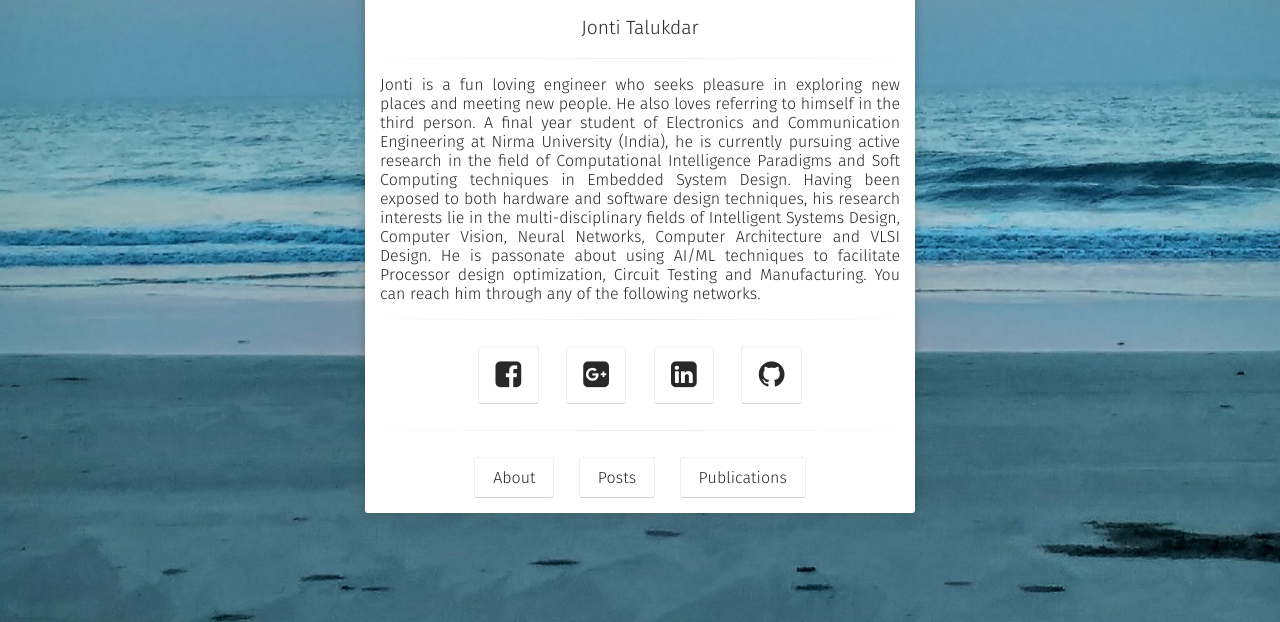
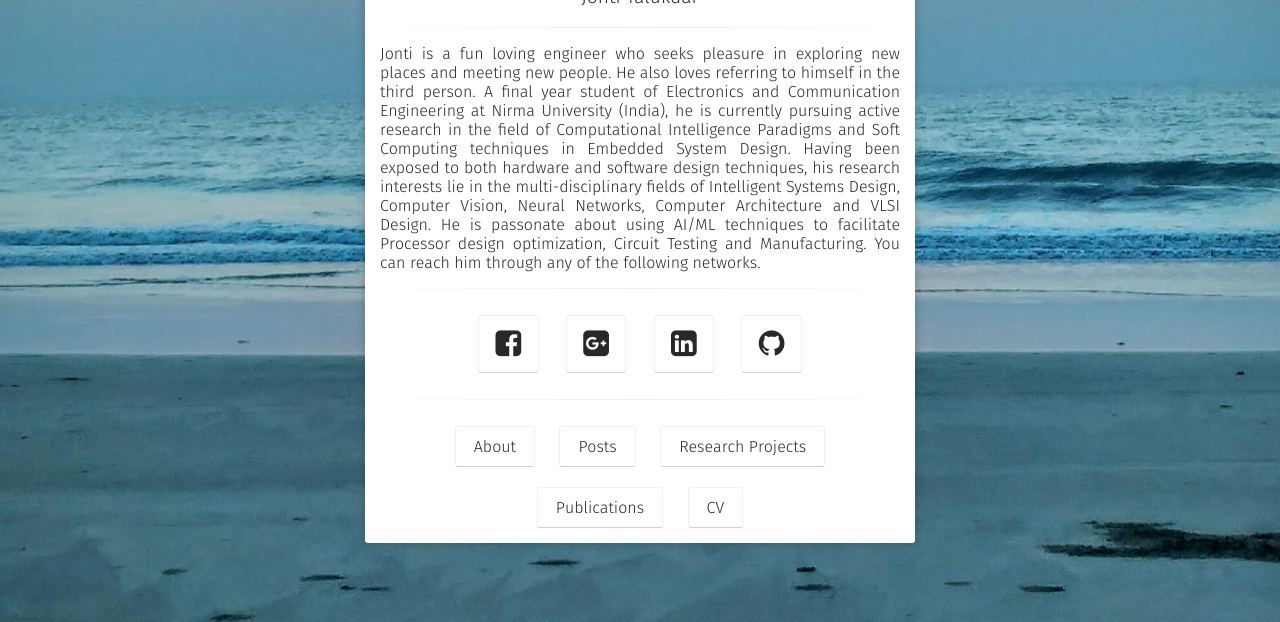
Before and after one commit to jontitalukdar/jontitalukdar.github.io_x, a Jekyll site: the page built from index.html, in a window 1280 px wide, cut to the strip 278-900 px from the top of the page. Built offline with Jekyll 4.4.1, drawn with Linux system fonts in a browser that asks for light colours; some web fonts are replaced.

Commit message:
make over

```diff
--- a/_layouts/home.html
+++ b/_layouts/home.html
@@ -38,8 +38,14 @@ layout: compress
                          <a class="btn zoombtn" href="{{ site.url }}/posts">
                          Posts
                          </a>
+                         <a class="btn zoombtn" href="{{ site.url }}/rprojects">
+                         Research Projects
+                         </a>
                          <a class="btn zoombtn" href="{{ site.url }}/publications">
                          Publications
+                         </a>
+                         <a class="btn zoombtn" href="{{ site.url }}/mycv">
+                         CV
                          </a>
                  </h3>
             </div>
```
